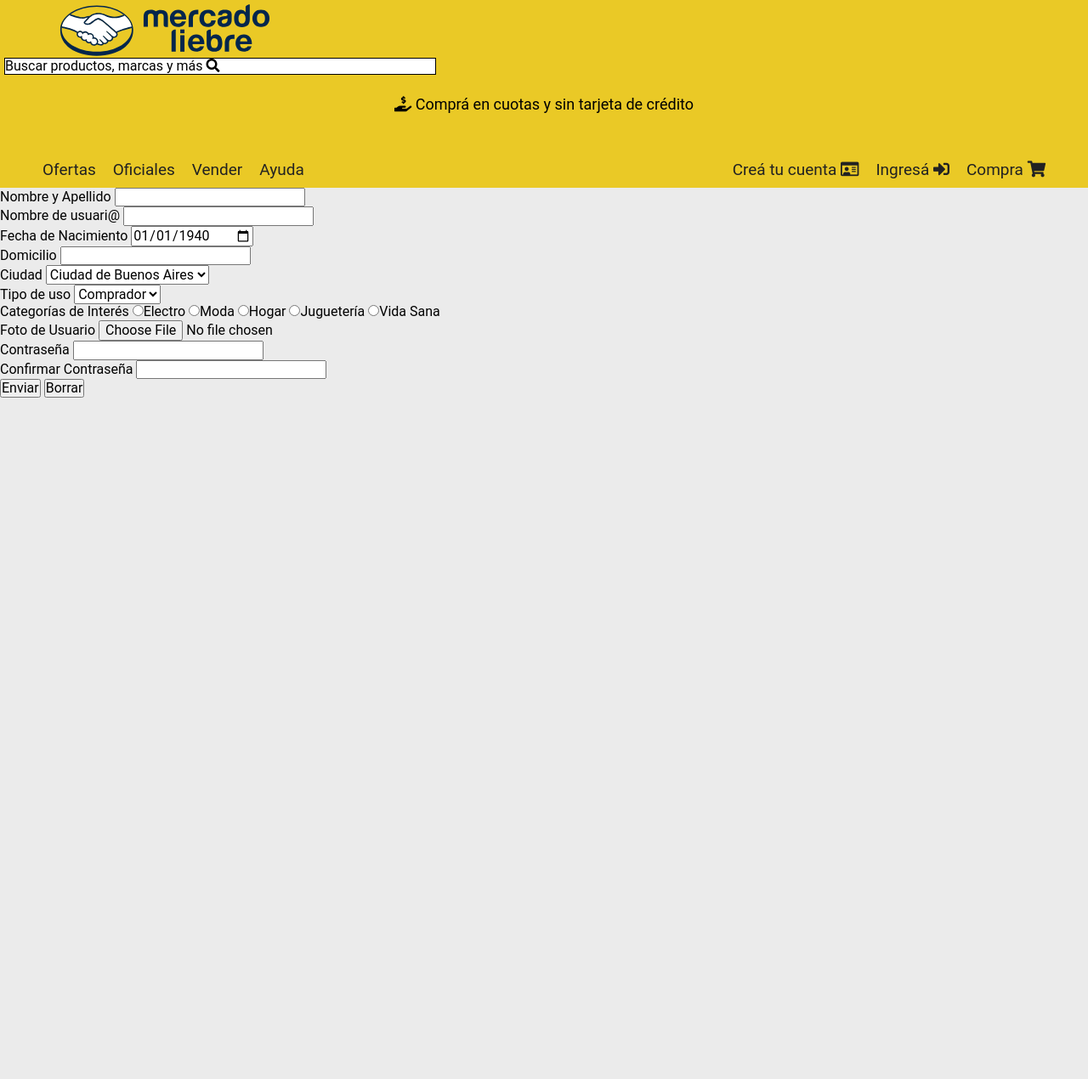
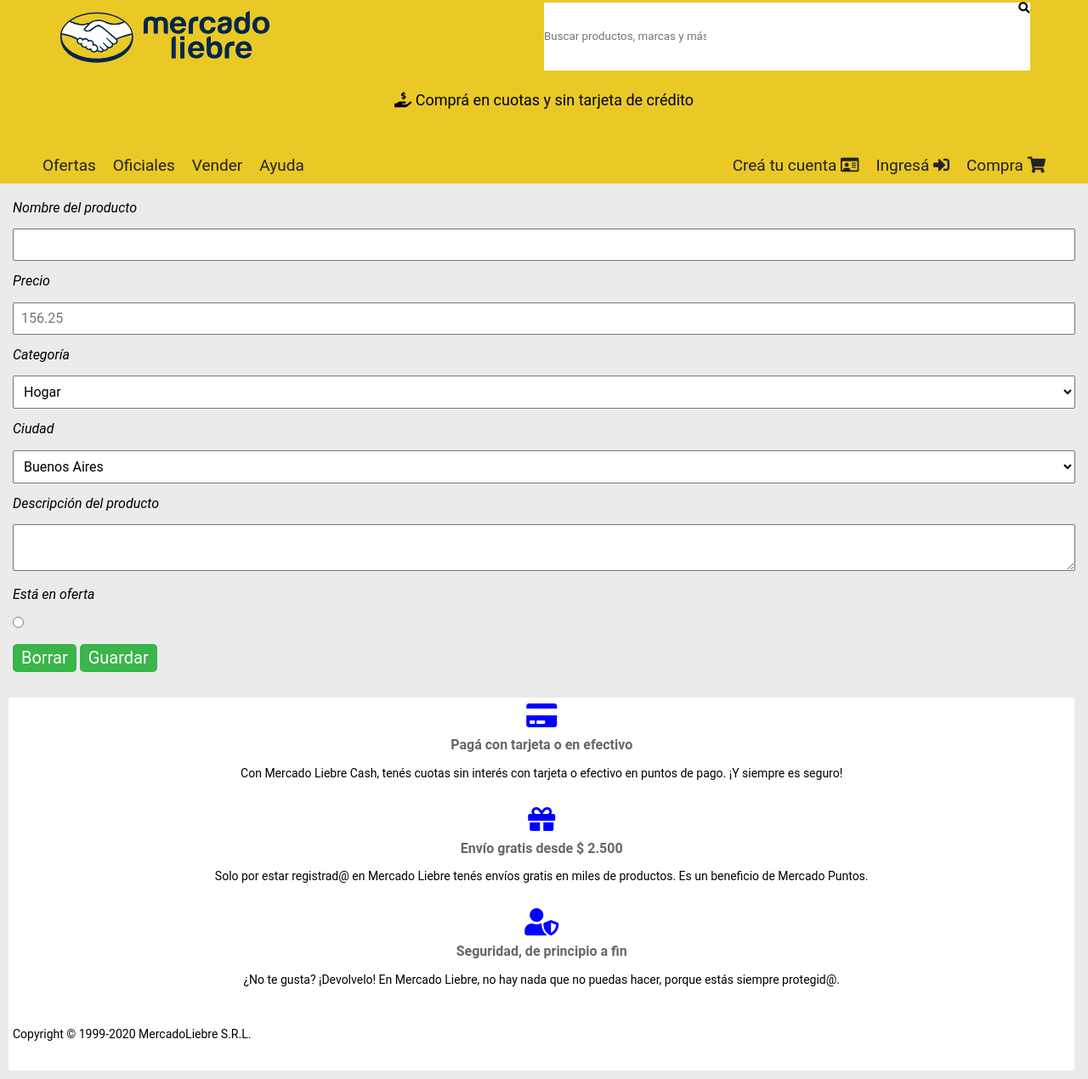
Before and after one commit to cecbourdillon/mercadoliebre, a website: page views/register.html in a window 1280 px wide. Shown: the part 2-1272 px from the top of the page at 85% size. Before the commit the page ends 800 px from the top, so only its background shows below. Drawn offline with Linux system fonts and the light colour scheme.

Commit message:
Actualizo Login y Register

```diff
--- a/public/css/style.css
+++ b/public/css/style.css
@@ -237,7 +237,7 @@
     text-align: center;
     background-color: white;
     margin: 10px 10px;
-    width: 90%;
+    width: 95%;
     padding: 10px;
 }
 
@@ -274,8 +274,42 @@
 }
 
 
+/*Formulario*/
 
-/* media queries */
+
+.createform {
+    padding: 20px 15px;
+
+}
+
+.controlDelFormulario {
+    margin-bottom: 15px;
+}
+
+.controlDelFormulario label {
+    margin-bottom: 15px;
+    font-style: italic;
+    display: block;
+}
+
+.control {
+    width: 100%;
+    padding: 8px;
+}
+
+.boton-formulario {
+    background-color: #39b54a;
+    border: none;
+    font-size: 20px;
+    color: white;
+    padding: 5px 10px;
+    border-radius: 5px;
+}
+
+
+
+
+/* Media queries */
 
 
 
@@ -313,9 +347,11 @@
         display: none;
     }
 
-    main section .productos {
-        margin: auto;
-        padding: auto;
+    main {
+        width: 95%;
+    }
+    main section .ultima-visita {
+        width: 90%;
     }
 
     main section article img {
@@ -385,6 +421,14 @@
     .main-navbar a {
         font-size: 19px;
     }
+
+    main {
+        width: 98%;
+    }
+    main section .ultima-visita {
+        width: 100%;
+    }
+
     main section article {
         box-shadow: 0px 0px 10px;
         color: 100, 100, 100
@@ -436,5 +480,10 @@
 
     main section article:hover {
     box-shadow: 0px 0px 25px rgb(100, 100, 100);
+    }
+
+    footer {
+        width: 98%;
+        padding: 5px;
+    }
 }
-}
--- a/views/register.html
+++ b/views/register.html
@@ -18,17 +18,19 @@
 <body>
     <header class="main-header">
         <div class="main-header-top-bar">
-            <img src="/images/logo-mercado-liebre.svg" class="logo">
+            <img src="/images/logo-mercado-liebre.svg"
+class="logo">
+            <form action= "search" class="search-bar">
+            <input type="text" name="search"
+placeholder="Buscar productos, marcas y más"> <i
+class="fas fa-search"></i>
+            </form>
         </div>
 
-        <div class="form" action= "#" method = "GET">
-            <div class="input">Buscar productos, marcas y más <i class="fa fa-search"></i></div>
-        </div>
-
+        <div>
             <h2 class="copy-header">
                 <i class="fas fa-hand-holding-usd"></i>
-                Comprá en cuotas y sin tarjeta de crédito
-</h2>
+                Comprá en cuotas y sin tarjeta de crédito </h2>
         </div>
         <a href="#" class="hamburguer-button">
             <i class="fas fa-bars"></i>
@@ -41,92 +43,85 @@
                 <li> <a href="#"> Ayuda </a> </li>
             </ul>
             <ul class="right-navbar">
-                <li><a href="/register">Creá tu cuenta <i class="far fa-id-card"></i></a></li>
-                <li><a href="/login">Ingresá <i class="fas fa-sign-in-alt"></i></a></li>
-                <li><a href="#"> Compra <i class="fas fa-shopping-cart"></i> </a></li>
+                <li><a href="/register">Creá tu cuenta <i
+class="far fa-id-card"></i></a></li>
+                <li><a href="/login">Ingresá <i class="fas
+fa-sign-in-alt"></i></a></li>
+                <li><a href="#"> Compra <i class="fas
+fa-shopping-cart"></i> </a></li>
             </ul>
         </nav>
-    </header>
+</header>
 
 <!-- Formulario -->
 
-<form action="/register" method="POST" class="registro">
+<form action="crear producto" method="POST" class="createform">
     <div class="controlDelFormulario">
-        <label>Nombre y Apellido</label>
+        <label>Nombre del producto</label>
         <input type="text" name="nombre" class="control">
-        <span class="error"></span>
     </div>
 
     <div class="controlDelFormulario">
-        <label>Nombre de usuari@</label>
-        <input type="text" name="usuario" class="control">
-        <span class="error"></span>
+        <label>Precio</label>
+        <input type="text" name="precio" placeholder="156.25" class="control">
     </div>
 
     <div class="controlDelFormulario">
-        <label>Fecha de Nacimiento</label>
-        <input type="date" name="fechaNacimiento" value= "1940-01-01" class="control">
-        <span class="error"></span>
+        <label>Categoría</label>
+        <select name="categoria" class="control">
+            <option value="hogar">Hogar</option>
+            <option value="electro">Electro</option>
+            <option value="indumentaria">Indumentaria</option>
+        </select>
     </div>
-
-    <div class="controlDelFormulario">
-        <label>Domicilio</label>
-        <input type="text" name="domicilio" class="control">
-        <span class="error"></span>
-    </div>
-
     <div class="controlDelFormulario">
         <label>Ciudad</label>
         <select name="ciudad" class="control">
-            <option value="baires">Ciudad de Buenos Aires</option>
-            <option value="ros">Rosario</option>
-            <option value="mdz">Mendoza</option>
-            <option value="cba">Córdoba</option>
+            <option value="ba">Buenos Aires</option>
+            <option value="ro">Rosario</option>
+            <option value="me">Mendoza</option>
         </select>
-        <span class="choose"></span>
     </div>
+    <div class="controlDelFormulario">
+        <label>Descripción del producto</label>
+        <textarea name="descripción" class="control"></textarea>
+    </div>
+    <div class="controlDelFormulario">
+        <label>Está en oferta</label>
+        <input type="radio" name="en-oferta">
+    </div>
+    <button type="reset" class="boton-formulario">Borrar</button>
+    <button type="submit"class="boton-formulario">Guardar</button>
+</form>
+<footer>
+    <div>
+    <article>
+        <i class="fas fa-credit-card"></i>
+        <h4>Pagá con tarjeta o en efectivo</h4>
+        <p>Con Mercado Liebre Cash, tenés cuotas sin interés
+con tarjeta o efectivo en puntos de pago. ¡Y siempre
+es seguro!</p>
 
-    <div class="controlDelFormulario">
-        <label>Tipo de uso</label>
-        <select name="categoria" class="control">
-            <option value="comprador">Comprador</option>
-            <option value="vendedor">Vendedor</option>
-        </select>
-        <span class="error"></span>
-    </div>
-
-    <div class="controlCategorias">
-        <label>Categorías de Interés</label>
-        <label> <input type="radio">Electro</label>
-        <label> <input type="radio">Moda</label>
-        <label> <input type="radio">Hogar</label>
-        <label> <input type="radio">Juguetería</label>
-        <label> <input type="radio">Vida Sana</label>
-        <span class="choose"></span>
-    </div>
-
-    <div class="controlDelFormulario">
-        <label>Foto de Usuario</label>
-        <input type="file" name="imagenPerfil" accept=".jpg" class="control">
-
-    </div>
-
-    <div class="controlDelFormulario">
-        <label>Contraseña</label>
-        <input type="password" class="control">
-    </div>
-
-    <div class="controlDelFormulario">
-        <label>Confirmar Contraseña</label>
-        <input type="password" class="repassword">
-        <span class="error-repassword"></span>
-    </div>
+       <i class="fas fa-gift"></i>
+        <h4>Envío gratis desde $ 2.500</h4>
+        <p>Solo por estar registrad@ en Mercado Liebre tenés
+envíos gratis en miles de productos. Es un beneficio
+de Mercado Puntos.</p>
 
 
-    <button type="submit" class="boton-formulario">Enviar </button>
-    <button type="reset" class="boton-formulario">Borrar</button>
+        <i class="fas fa-user-shield"></i>
+        <h4>Seguridad, de principio a fin</h4>
+        <p>¿No te gusta? ¡Devolvelo! En Mercado Liebre, no
+hay
+nada que no puedas hacer, porque estás siempre
+protegid@.</p>
+    </article>
 
-</form>
+    <br>
 
+            <p class="copyright">Copyright © 1999-2020
+MercadoLiebre S.R.L.</p>
+    </div>
+    </footer>
 </body>
 </html>
```
Also changed, not shown: views/home.html (+2 -2 lines), views/login.html (+48 -12 lines).
